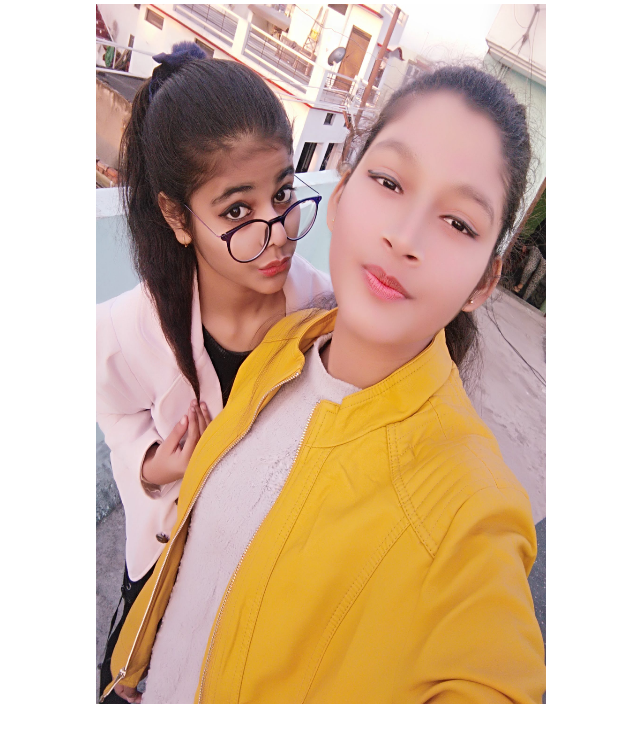
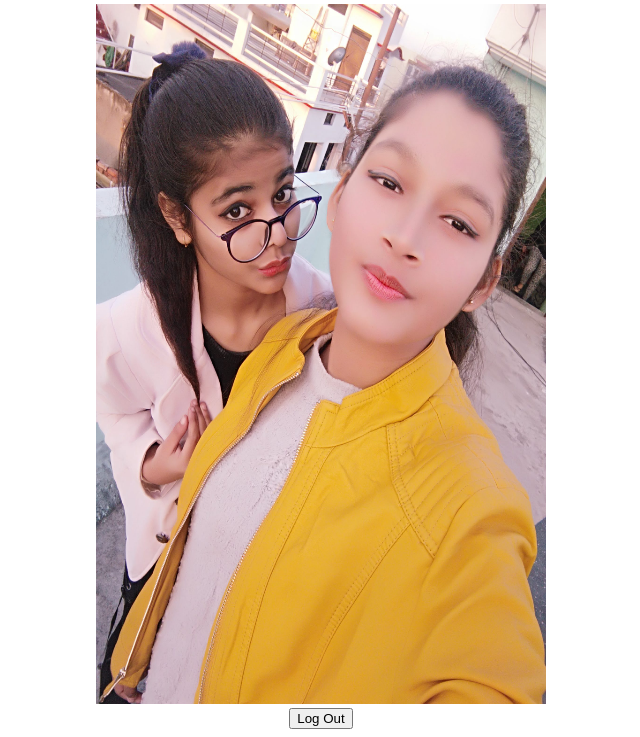
Before and after one commit to ak-sudo/h, a plain HTML site: page pics.html in a window 1280 px wide. Shown: the part 2138-2875 px from the top of the page, without its empty margins (319-959 px from the left). Before the commit the page ends 2854 px from the top, so only its background shows below. Drawn offline with Linux system fonts and the light colour scheme.

Commit message:
Update pics.html

```diff
--- a/pics.html
+++ b/pics.html
@@ -18,6 +18,8 @@
 
     <br>
 <img src="/h/IMG_20200123_172550.jpg" height="700px" width="450px">
+    <br>
+<input id="cpass" type="button" value="Log Out" onclick="logout()"></input>
 </center>
 </body>
 </html>
```
